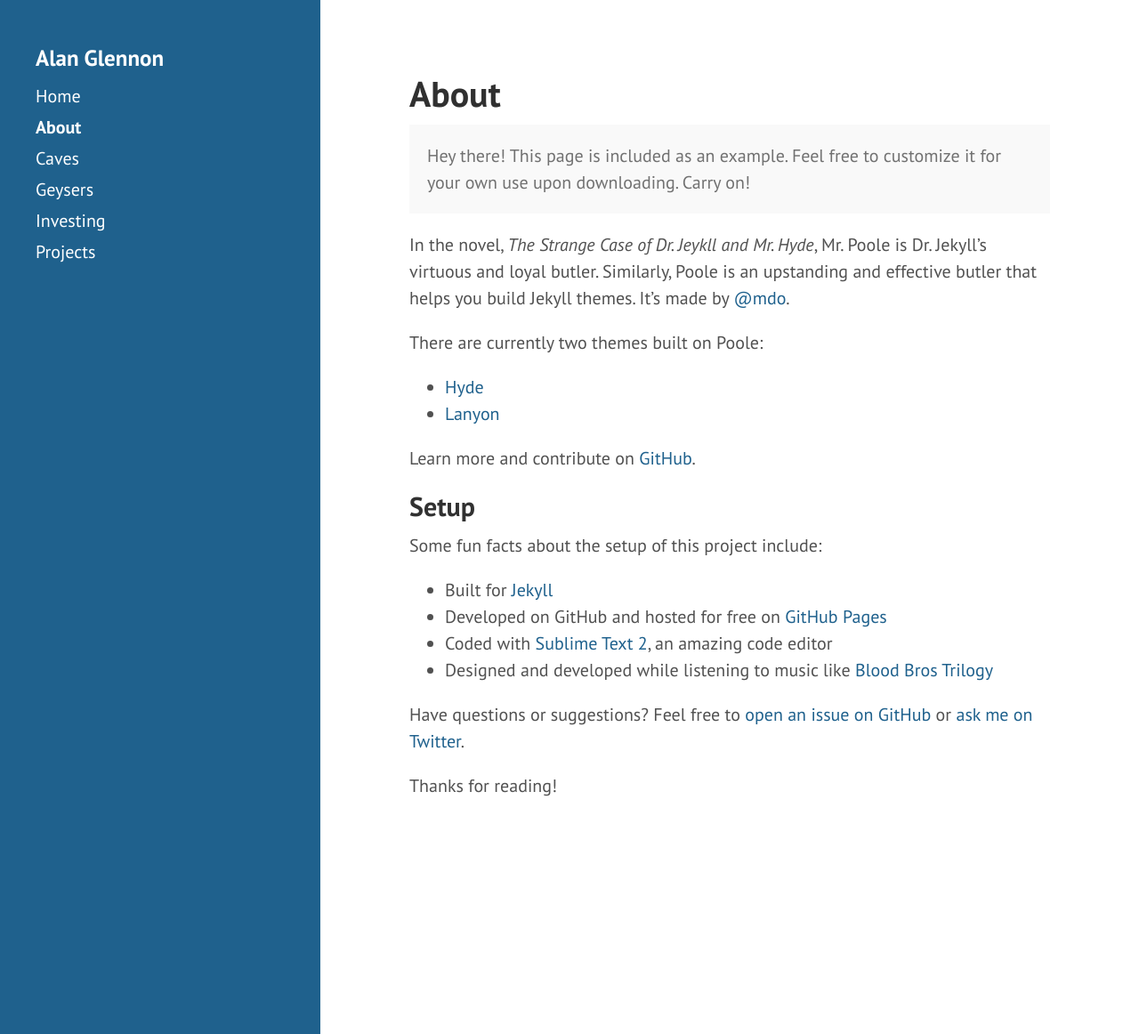
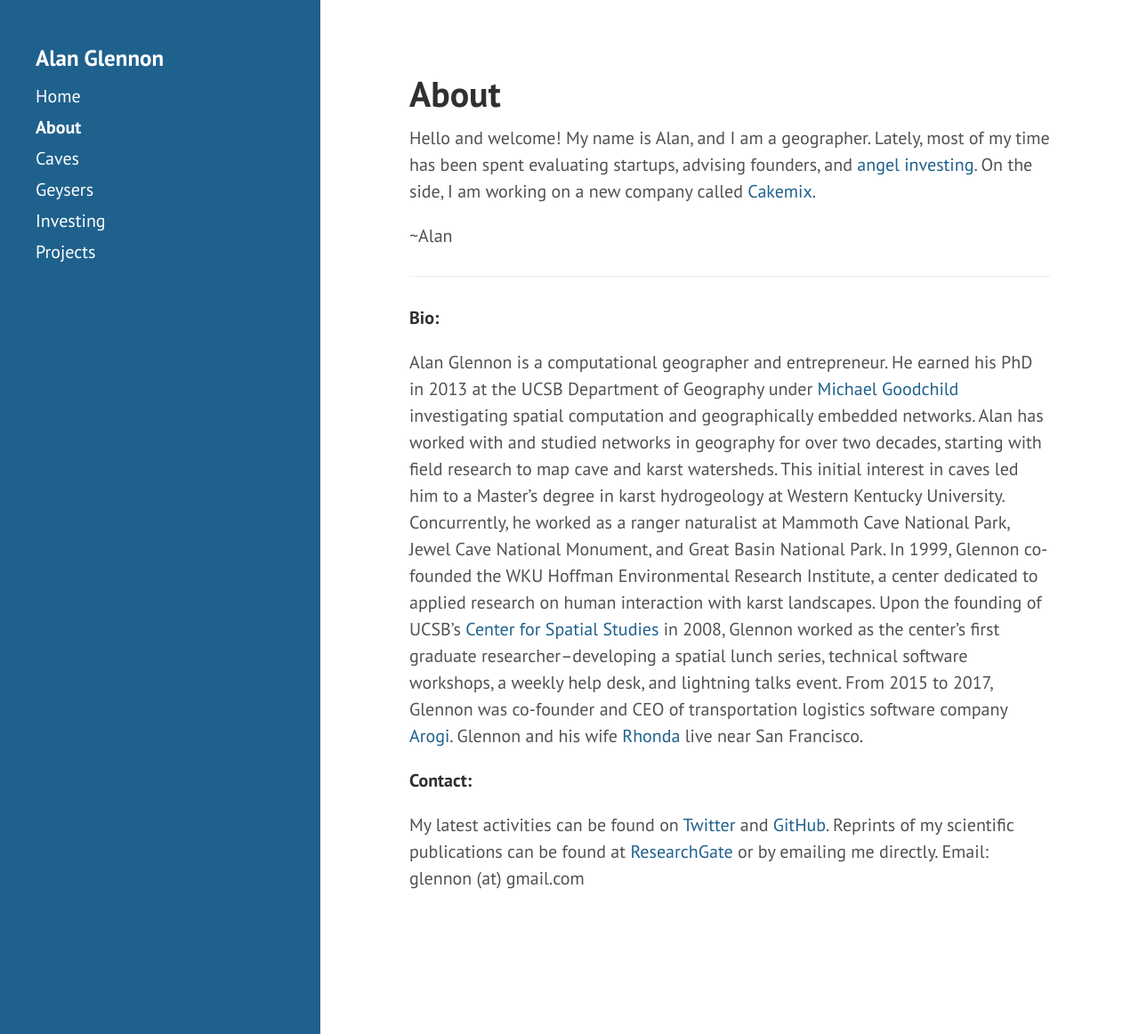
Before and after one commit to glennon/glennon.github.io, a Jekyll site: the page built from about.md, in a window 1280 px wide and 1162 px high. Shown: the whole window at 89% size. Built offline with Jekyll 4.4.1, drawn with Linux system fonts in a browser that asks for light colours.

Commit message:
Update about.md
update my bio

```diff
--- a/about.md
+++ b/about.md
@@ -3,28 +3,16 @@ layout: page
 title: About
 ---
 
-<p class="message">
-  Hey there! This page is included as an example. Feel free to customize it for your own use upon downloading. Carry on!
-</p>
+Hello and welcome! My name is Alan, and I am a geographer. Lately, most of my time has been spent evaluating startups, advising founders, and <a href="https://angel.co/glennon">angel investing</a>. On the side, I am working on a new company called <a href="https://cakemix.com">Cakemix</a>.
 
-In the novel, *The Strange Case of Dr. Jeykll and Mr. Hyde*, Mr. Poole is Dr. Jekyll's virtuous and loyal butler. Similarly, Poole is an upstanding and effective butler that helps you build Jekyll themes. It's made by [@mdo](https://twitter.com/mdo).
+~Alan
 
-There are currently two themes built on Poole:
+---
+**Bio:**
+<p />
+Alan Glennon is a computational geographer and entrepreneur. He earned his PhD in 2013 at the UCSB Department of Geography under <a href="https://www.geog.ucsb.edu/~good/">Michael Goodchild</a> investigating spatial computation and geographically embedded networks. Alan has worked with and studied networks in geography for over two decades, starting with field research to map cave and karst watersheds. This initial interest in caves led him to a Master's degree in karst hydrogeology at Western Kentucky University. Concurrently, he worked as a ranger naturalist at Mammoth Cave National Park, Jewel Cave National Monument, and Great Basin National Park. In 1999, Glennon co-founded the WKU Hoffman Environmental Research Institute, a center dedicated to applied research on human interaction with karst landscapes. Upon the founding of UCSB's <a href="http://spatial.ucsb.edu/personnel/alan-glennon/">Center for Spatial Studies</a> in 2008, Glennon worked as the center's first graduate researcher--developing a spatial lunch series, technical software workshops, a weekly help desk, and lightning talks event. From 2015 to 2017, Glennon was co-founder and CEO of transportation logistics software company <a href="https://github.com/arogi">Arogi</a>. Glennon and his wife <a href="https://twitter.com/rmglennon">Rhonda</a> live near San Francisco.
+<p />
 
-* [Hyde](http://hyde.getpoole.com)
-* [Lanyon](http://lanyon.getpoole.com)
-
-Learn more and contribute on [GitHub](https://github.com/poole).
-
-## Setup
-
-Some fun facts about the setup of this project include:
-
-* Built for [Jekyll](http://jekyllrb.com)
-* Developed on GitHub and hosted for free on [GitHub Pages](https://pages.github.com)
-* Coded with [Sublime Text 2](http://sublimetext.com), an amazing code editor
-* Designed and developed while listening to music like [Blood Bros Trilogy](https://soundcloud.com/maddecent/sets/blood-bros-series)
-
-Have questions or suggestions? Feel free to [open an issue on GitHub](https://github.com/poole/issues/new) or [ask me on Twitter](https://twitter.com/mdo).
-
-Thanks for reading!
+**Contact:**
+<p />
+My latest activities can be found on <a href="https://twitter.com/glennon">Twitter</a> and <a href="https://github.com/glennon">GitHub</a>. Reprints of my scientific publications can be found at <a href="https://www.researchgate.net/profile/Alan_Glennon">ResearchGate</a> or by emailing me directly. Email: glennon (at) gmail.com
```
